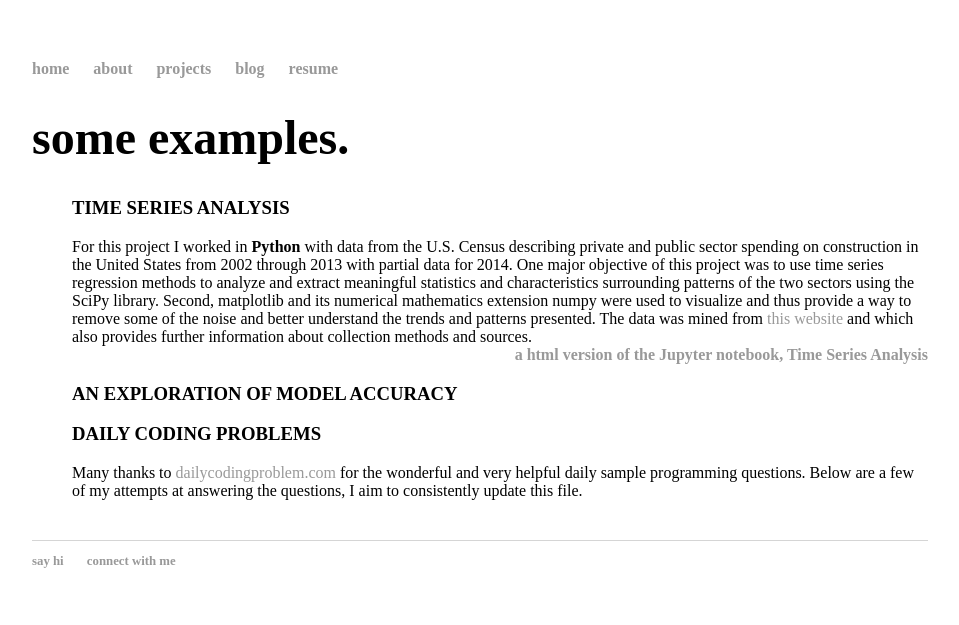
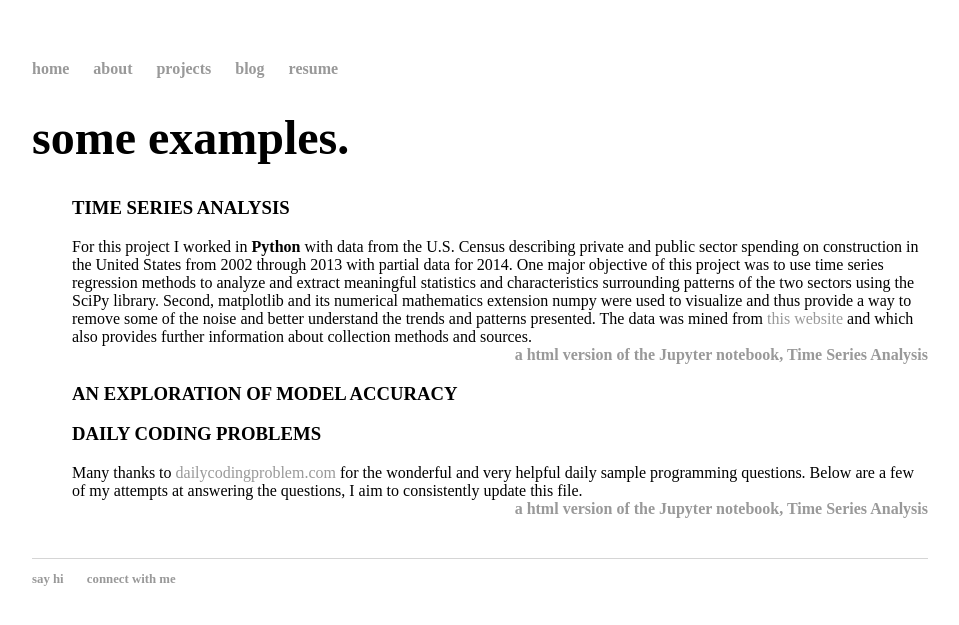
Before and after one commit to amanda-t2/amanda-t2.github.io, a Jekyll site: the page built from projects/index.html, in a window 1280 px wide. Shown: the top 625 px of the page, without its empty margins (160-1119 px from the left). Built offline with Jekyll 4.4.1, drawn with Linux system fonts in a browser that asks for light colours.

Commit message:
Update index.html

```diff
--- a/projects/index.html
+++ b/projects/index.html
@@ -22,5 +22,9 @@ title: some examples.
 		<h3> DAILY CODING PROBLEMS </h3>
 	Many thanks to <a href="https://www.dailycodingproblem.com/">dailycodingproblem.com</a> for the wonderful and very helpful daily
 	sample programming questions. Below are a few of my attempts at answering the questions, I aim to consistently update this file.
+		<div align="right">
+<li><a href="Storytelling_Visualization.html"><strong> a html version of the Jupyter notebook, Time Series Analysis</strong></a></li>
+		</div>
+
 
   </u1>
```
